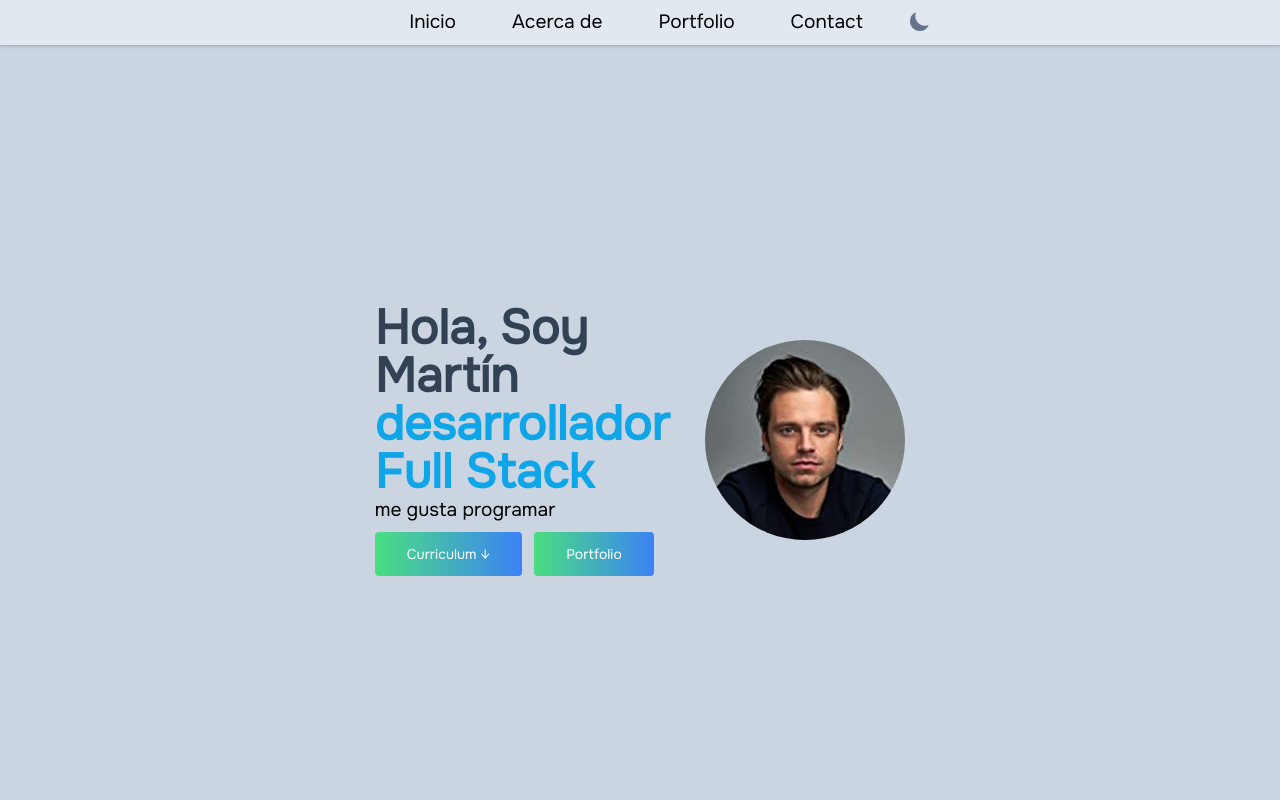
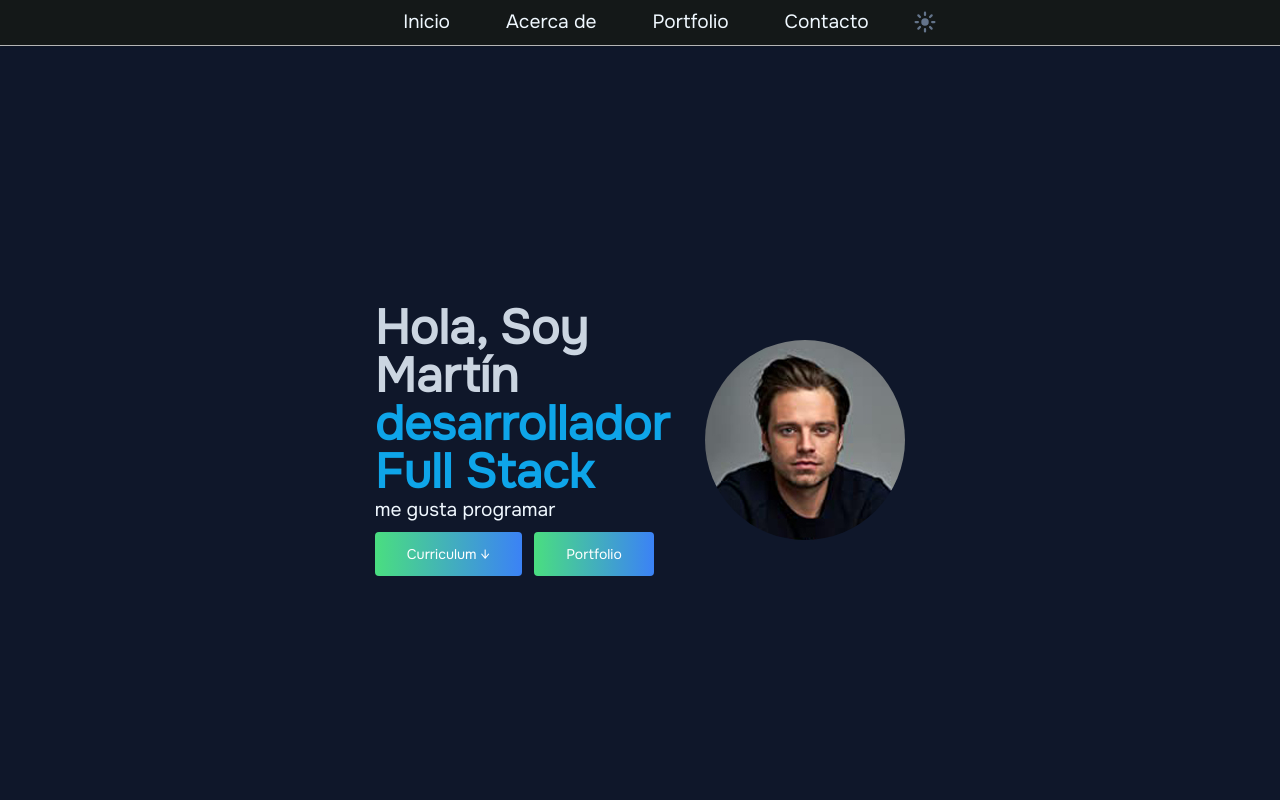
Before and after one commit to mlmh3113/portfolio-vue, a Vue app: page / in a window 1280 px wide. Shown: the top 800 px of the page. Built offline with nearby package versions, Linux system fonts and the light colour scheme; no server answers.

Commit message:
second commit

```diff
--- a/src/App.vue
+++ b/src/App.vue
@@ -9,7 +9,7 @@ import FooterComponent from './components/FooterComponent.vue'
 import { ref, onMounted , computed } from 'vue';
 
 const data = ref()
-const dark = ref(false)
+const dark = ref(true)
 const url = 'https://mlmh3113.pythonanywhere.com/work/'
 
 const getData = async () => {
--- a/src/components/ContactComponent.vue
+++ b/src/components/ContactComponent.vue
@@ -30,7 +30,7 @@
 
 
 
-                    <div class="flex flex-row gap-4 justify-center ">
+                    <div class="flex flex-row gap-4 justify-center mt-1 ">
                         <a href="https://github.com/mlmh3113" class="hover:scale-105 transition" target="_blank"
                             rel="noopener noreferrer" aria-label="Github">
                             <svg xmlns="http://www.w3.org/2000/svg" viewBox="0 0 496 512" class="w-7 fill">
@@ -59,26 +59,26 @@
                 <div class="flex flex-col w-full ">
                     <label class="block" for="user_name">Nombre:</label>
                     <input
-                        class="w-full mt-1 border border-sky-900 py-2 px-3 rounded-md focus-within:outline-none select-none"
+                        class="w-full text-black mt-1 border border-sky-900 py-2 px-3 rounded-md focus-within:outline-none select-none"
                         id="user_name" v-model="formData.user_name" placeholder="Nombre" type="text" name="user_name">
                         <span v-for="error in v$.user_name.$errors" :key="error.$uid" class="text-red-500 text-sm mt-1">{{ error.$message == "Value is required"? "El campo es requerido": error.$message  }}</span>
                     </div>
                 <div class="flex flex-col w-full ">
                     <label class="block" for="user_email">Correo:</label>
                     <input
-                        class="w-full mt-1 border border-sky-900 py-2 px-3 rounded-md focus-within:outline-none select-none"
+                        class="w-full text-black mt-1 border border-sky-900 py-2 px-3 rounded-md focus-within:outline-none select-none"
                         id="user_email" v-model="formData.user_email" placeholder="Correo" type="text" name="user_email">
                         <span v-for="error in v$.user_email.$errors" :key="error.$uid" class="text-red-500 text-sm mt-1">{{ error.$message == "Value is required"? "El campo es requerido": error.$message == "Value is not a valid email address"? "El correo no es valido": error.$message }}</span>
 
                     </div>
                 <div class="flex flex-col w-full ">
                     <label class="block" for="message">Mensaje:</label>
-                    <textarea class="rounded resize-none h-52 mt-1 border border-sky-900" v-model="formData.message"
+                    <textarea class="rounded text-black resize-none h-52 mt-1 border border-sky-900" v-model="formData.message"
                         name="message" id="message" cols="30" rows="10"></textarea>
                         <span v-for="error in v$.message.$errors" :key="error.$uid" class="text-red-500 text-sm mt-1">{{ error.$message == "Value is required"? "El campo es requerido": error.$message }}</span>
                 </div>
 
-                <p>{{ mensaje }}</p>
+                <p v-if="mensaje" class="rounded text-white bg-emerald-500 mt-1 text-center">{{ mensaje }}</p>
 
 
                 <div>
--- a/src/components/FooterComponent.vue
+++ b/src/components/FooterComponent.vue
@@ -1,5 +1,5 @@
 <template>
-    <div id="footer" class="flex flex-row justify-center py-5 h-full border border-t-black" :class="isDark ? 'dark bg-slate-900 border-t-white' : ' bg-slate-300'">
+    <div id="footer" class="flex flex-row justify-center py-5 h-full border-t-black" :class="isDark ? 'dark bg-slate-900 border-t-white' : ' bg-slate-300'">
         <div>
             <a href="" class="hover:text-sky-500">Martín Leandro Martinez 👋</a>
         </div>
--- a/src/components/HeroComponent.vue
+++ b/src/components/HeroComponent.vue
@@ -1,5 +1,5 @@
 <template>
-    <div class="flex flex-row w-screen mx-auto" id="hero" :class="isDark ? 'dark bg-slate-900' : 'bg-slate-300 text-black'">
+    <div class="flex flex-row w-screen mx-auto pb-5" id="hero" :class="isDark ? 'dark bg-slate-900' : 'bg-slate-300 text-black'">
         <div class="max-w-96 flex flex-col items-center justify-center gap-9 m-aut w-5/6 min-h-screen pt-20 md:flex-row-reverse
         mx-auto ">
             <img class="rounded-full" src="/images/face2.jpg" alt="" loading="lazy">
@@ -16,7 +16,7 @@
                     me gusta programar
                 </p>
 
-                <div class="flex gap-3 mt-2">
+                <div class="flex gap-3 mt-2 ">
                     <a class="inline-block rounded bg-gradient-to-r from-green-400 to-blue-500 px-8 py-3 text-sm font-medium text-white transition hover:scale-110 hover:shadow-xl focus:outline-none focus:ring active:bg-indigo-500"
                         href="./martinLeandroMartinez.pdf" download="martinLeandroMartinez.pdf">
                         Curriculum ↓
--- a/src/components/NavComponent.vue
+++ b/src/components/NavComponent.vue
@@ -7,7 +7,7 @@
                     <a href="#hero" class=" px-3 py-2 hover:text-sky-500 transition-colors">Inicio</a>
                     <a href="#about" class=" px-3 py-2 hover:text-sky-500 transition-colors">Acerca de</a>
                     <a href="#portfolio" class=" px-3 py-2 hover:text-sky-500 transition-colors">Portfolio</a>
-                    <a href="#contact" class=" px-3 py-2 hover:text-sky-500 transition-colors">Contact</a>
+                    <a href="#contact" class=" px-3 py-2 hover:text-sky-500 transition-colors">Contacto</a>
 
                     <button @click='$emit("darkMode")'
                     class=" rounded-full  text-slate-500 hover:text-sky-500 transition-colors ">
```
